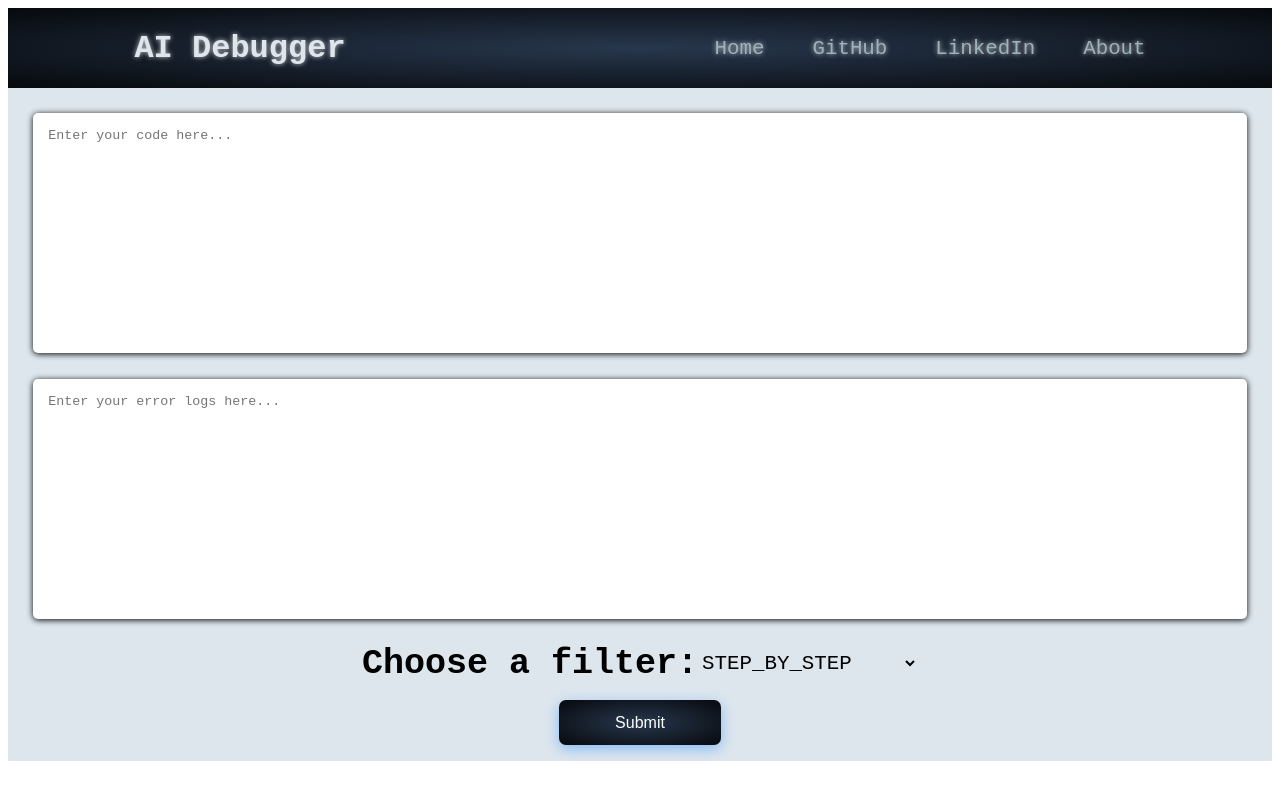
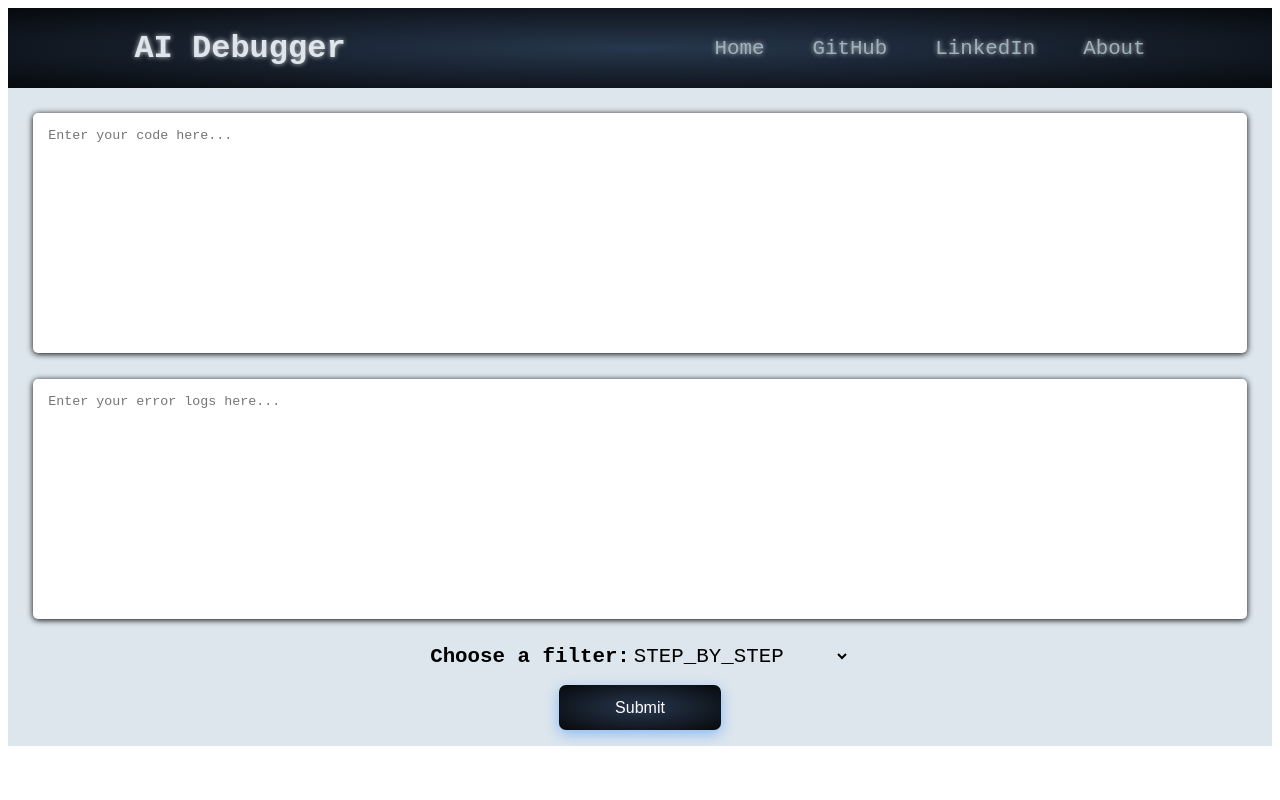
Before and after one commit to Liranalb/ai_debugger, a React (Create React App) app: page / in a window 1280 px wide. Built offline with nearby package versions, Linux system fonts and the light colour scheme.

Commit message:
Fix filter text size

```diff
--- a/src/components/DropdownMenu.css
+++ b/src/components/DropdownMenu.css
@@ -5,7 +5,7 @@
   }
 
   .dropdown-label {
-    font-size: 35px;
+    font-size: 1.3rem;
     color: black;
     margin: 0;
   }
@@ -13,7 +13,7 @@
   .select-style {
     background-color: #DDE6ED;
     color: black;
-    font-size: 35px;
+    font-size: 1.3rem;
     border: none;
     outline: none;
     cursor: pointer;
```
